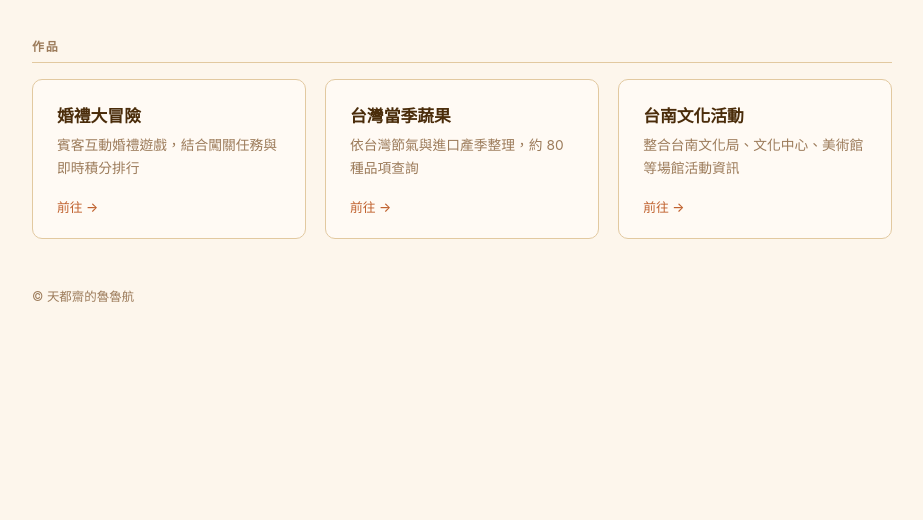
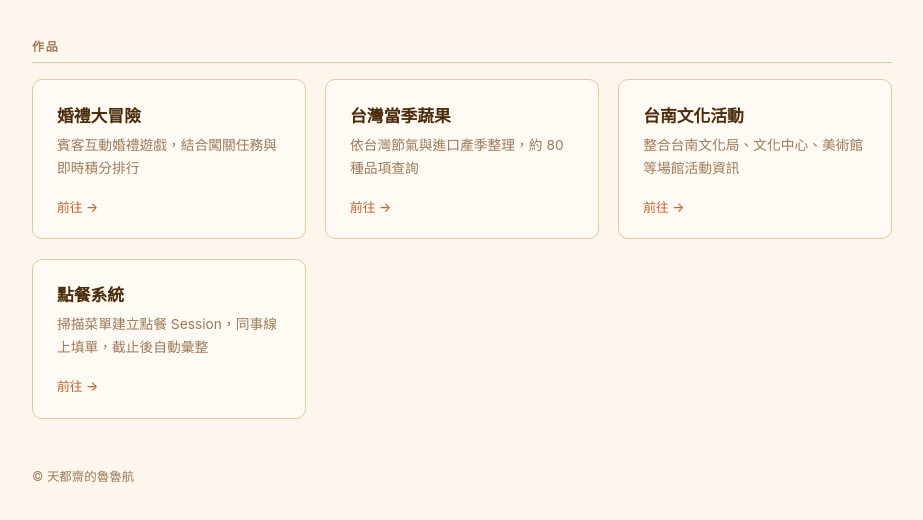
Before and after one commit to Ulysses0926/ulysses0926.github.io, a plain HTML site: page index.html in a window 1280 px wide. Shown: the part 124-644 px from the top of the page, without its empty margins (178-1101 px from the left). Drawn offline with Linux system fonts and the light colour scheme.

Commit message:
Add 點餐系統 card

```diff
--- a/index.html
+++ b/index.html
@@ -136,6 +136,12 @@
       <div class="card-link">前往 →</div>
     </a>
 
+    <a class="card" href="https://online-menu-d4h.pages.dev" target="_blank" rel="noopener">
+      <div class="card-title">點餐系統</div>
+      <div class="card-desc">掃描菜單建立點餐 Session，同事線上填單，截止後自動彙整</div>
+      <div class="card-link">前往 →</div>
+    </a>
+
   </div>
 
   <footer>© 天都齋的魯魯航</footer>
```
